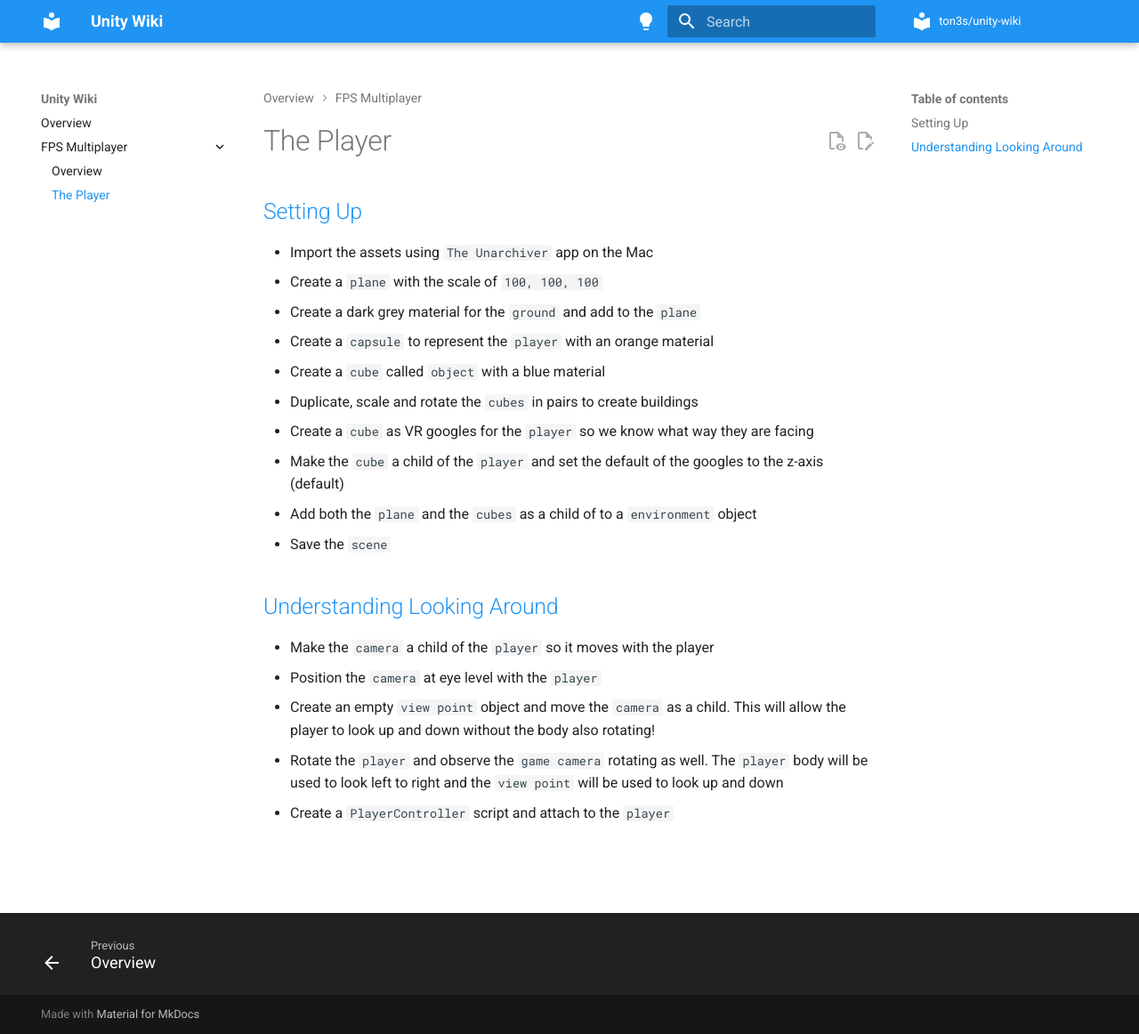
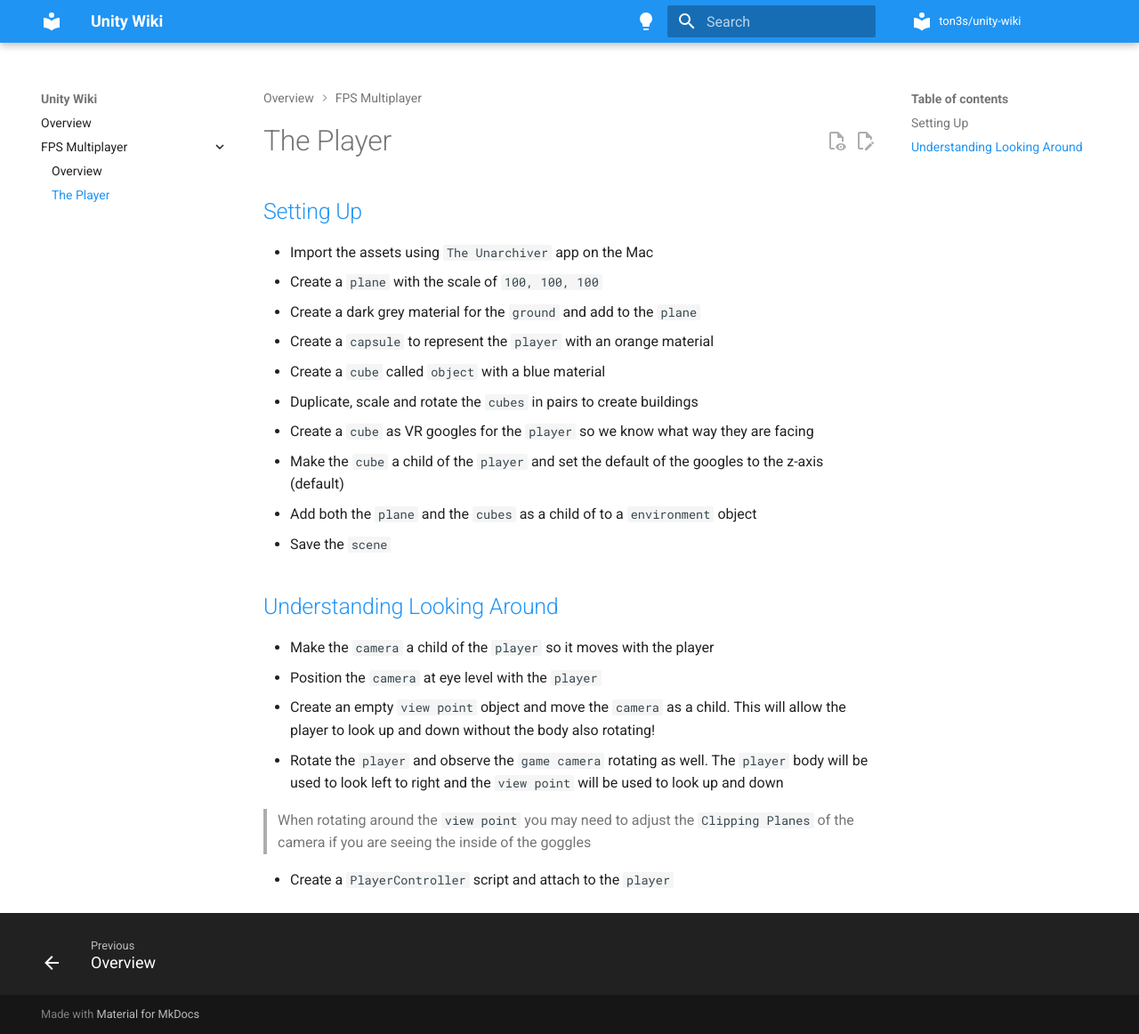
Before and after one commit to ton3s/unity-wiki, an MkDocs documentation site: the page built from docs/fps-multiplayer/the-player.md, in a window 1280 px wide and 1162 px high. Shown: the whole window at 89% size. Built offline with MkDocs 1.6.1 and Material for MkDocs 9.7.7, drawn with Linux system fonts in a browser that asks for light colours.

Commit message:
Update video 3

```diff
--- a/docs/fps-multiplayer/the-player.md
+++ b/docs/fps-multiplayer/the-player.md
@@ -19,4 +19,7 @@
 - Position the `camera` at eye level with the `player`
 - Create an empty `view point` object and move the `camera` as a child. This will allow the player to look up and down without the body also rotating!
 - Rotate the `player` and observe the `game camera` rotating as well. The `player` body will be used to look left to right and the `view point` will be used to look up and down
+
+> When rotating around the `view point` you may need to adjust the `Clipping Planes` of the camera if you are seeing the inside of the goggles
+
 - Create a `PlayerController` script and attach to the `player`
```
